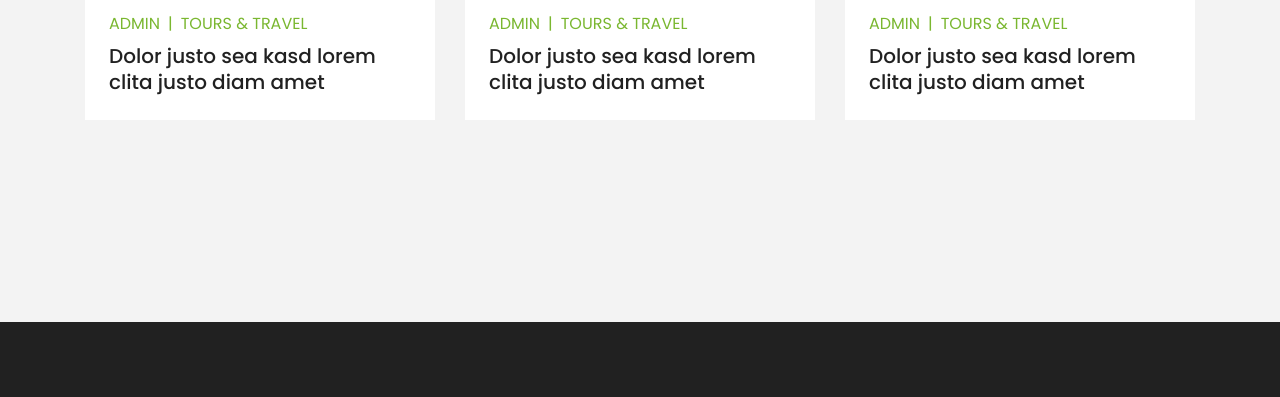
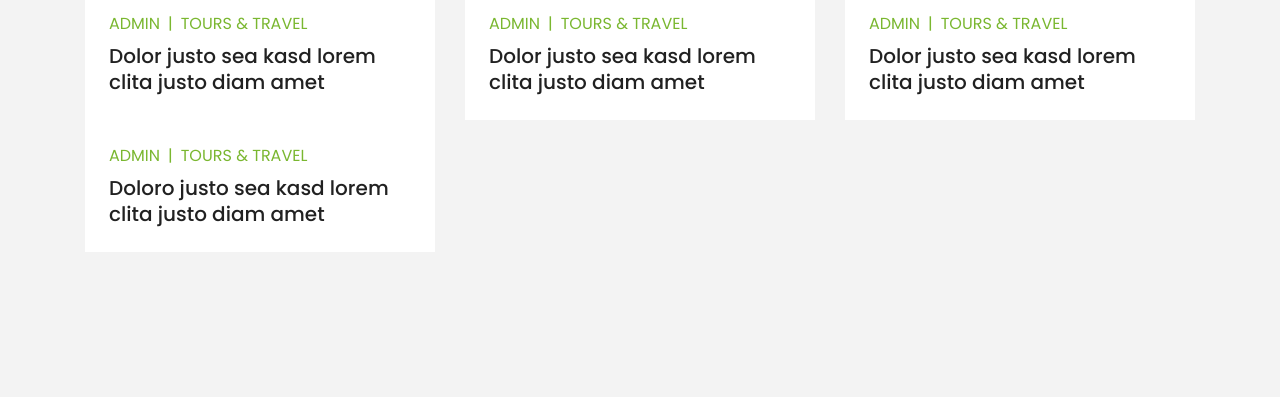
Before and after one commit to JeferzonFlores/seminario, a plain HTML site: page index.html in a window 1280 px wide. Shown: the part 7260-7657 px from the top of the page. Drawn offline with nearby package versions, Linux system fonts and the light colour scheme.

Commit message:
segundo commit

```diff
--- a/index.html
+++ b/index.html
@@ -158,14 +158,14 @@
                             <div class="col-md-3">
                                 <div class="mb-3 mb-md-0">
                                     <div class="date" id="date1" data-target-input="nearest">
-                                        <input type="text" class="form-control p-4 datetimepicker-input" placeholder="Depart Date" data-target="#date1" data-toggle="datetimepicker"/>
+                                        <input type="text" class="form-control p-4 datetimepicker-input" placeholder="Depart Date" data-target="#date1" data-toggle="datetimepicker" />
                                     </div>
                                 </div>
                             </div>
                             <div class="col-md-3">
                                 <div class="mb-3 mb-md-0">
                                     <div class="date" id="date2" data-target-input="nearest">
-                                        <input type="text" class="form-control p-4 datetimepicker-input" placeholder="Return Date" data-target="#date2" data-toggle="datetimepicker"/>
+                                        <input type="text" class="form-control p-4 datetimepicker-input" placeholder="Return Date" data-target="#date2" data-toggle="datetimepicker" />
                                     </div>
                                 </div>
                             </div>
@@ -505,9 +505,8 @@
                         <h6 class="text-primary text-uppercase" style="letter-spacing: 5px;">Mega Offer</h6>
                         <h1 class="text-white"><span class="text-primary">30% OFF</span> For Honeymoon</h1>
                     </div>
-                    <p class="text-white">Invidunt lorem justo sanctus clita. Erat lorem labore ea, justo dolor lorem ipsum ut sed eos,
-                        ipsum et dolor kasd sit ea justo. Erat justo sed sed diam. Ea et erat ut sed diam sea ipsum est
-                        dolor</p>
+                    <p class="text-white">Invidunt lorem justo sanctus clita. Erat lorem labore ea, justo dolor lorem ipsum ut sed eos, ipsum et dolor kasd sit ea justo. Erat justo sed sed diam. Ea et erat ut sed diam sea ipsum est dolor
+                    </p>
                     <ul class="list-inline text-white m-0">
                         <li class="py-2"><i class="fa fa-check text-primary mr-3"></i>Labore eos amet dolor amet diam</li>
                         <li class="py-2"><i class="fa fa-check text-primary mr-3"></i>Etsea et sit dolor amet ipsum</li>
@@ -639,7 +638,7 @@
             </div>
             <div class="owl-carousel testimonial-carousel">
                 <div class="text-center pb-4">
-                    <img class="img-fluid mx-auto" src="img/testimonial-1.jpg" style="width: 100px; height: 100px;" >
+                    <img class="img-fluid mx-auto" src="img/testimonial-1.jpg" style="width: 100px; height: 100px;">
                     <div class="testimonial-text bg-white p-4 mt-n5">
                         <p class="mt-5">Dolor et eos labore, stet justo sed est sed. Diam sed sed dolor stet amet eirmod eos labore diam
                         </p>
@@ -648,7 +647,7 @@
                     </div>
                 </div>
                 <div class="text-center">
-                    <img class="img-fluid mx-auto" src="img/testimonial-2.jpg" style="width: 100px; height: 100px;" >
+                    <img class="img-fluid mx-auto" src="img/testimonial-2.jpg" style="width: 100px; height: 100px;">
                     <div class="testimonial-text bg-white p-4 mt-n5">
                         <p class="mt-5">Dolor et eos labore, stet justo sed est sed. Diam sed sed dolor stet amet eirmod eos labore diam
                         </p>
@@ -657,7 +656,7 @@
                     </div>
                 </div>
                 <div class="text-center">
-                    <img class="img-fluid mx-auto" src="img/testimonial-3.jpg" style="width: 100px; height: 100px;" >
+                    <img class="img-fluid mx-auto" src="img/testimonial-3.jpg" style="width: 100px; height: 100px;">
                     <div class="testimonial-text bg-white p-4 mt-n5">
                         <p class="mt-5">Dolor et eos labore, stet justo sed est sed. Diam sed sed dolor stet amet eirmod eos labore diam
                         </p>
@@ -666,7 +665,7 @@
                     </div>
                 </div>
                 <div class="text-center">
-                    <img class="img-fluid mx-auto" src="img/testimonial-4.jpg" style="width: 100px; height: 100px;" >
+                    <img class="img-fluid mx-auto" src="img/testimonial-4.jpg" style="width: 100px; height: 100px;">
                     <div class="testimonial-text bg-white p-4 mt-n5">
                         <p class="mt-5">Dolor et eos labore, stet justo sed est sed. Diam sed sed dolor stet amet eirmod eos labore diam
                         </p>
@@ -704,6 +703,15 @@
                                 <a class="text-primary text-uppercase text-decoration-none" href="">Tours & Travel</a>
                             </div>
                             <a class="h5 m-0 text-decoration-none" href="">Dolor justo sea kasd lorem clita justo diam amet</a>
+                        </div>
+
+                        <div class="bg-white p-4">
+                            <div class="d-flex mb-2">
+                                <a class="text-primary text-uppercase text-decoration-none" href="">Admin</a>
+                                <span class="text-primary px-2">|</span>
+                                <a class="text-primary text-uppercase text-decoration-none" href="">Tours & Travel</a>
+                            </div>
+                            <a class="h5 m-0 text-decoration-none" href="">Doloro justo sea kasd lorem clita justo diam amet</a>
                         </div>
                     </div>
                 </div>
```
Also changed, not shown: blog.html (+4 -4 lines).
